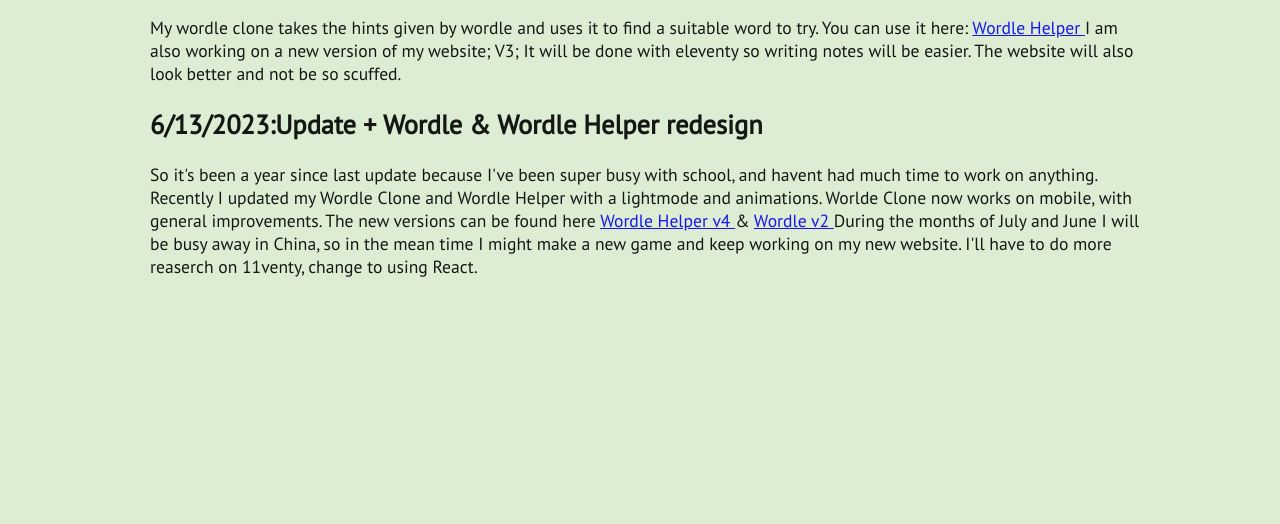
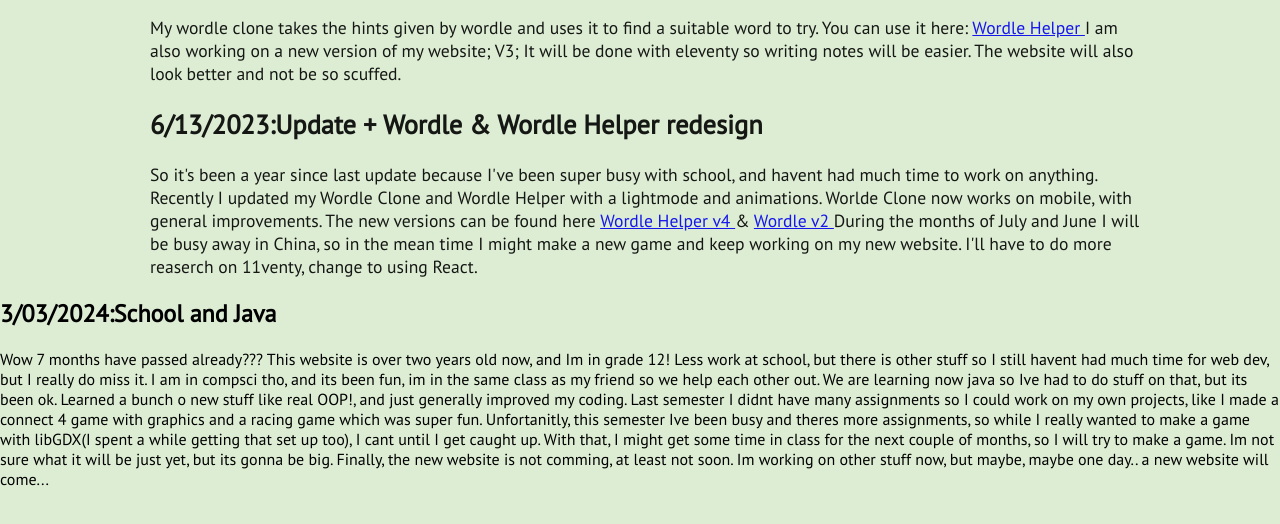
Before and after one commit to danieljunli/danieljunzhi.me, a plain HTML site: page Notebook.htm in a window 1280 px wide. Shown: the part 928-1452 px from the top of the page. Drawn offline with Linux system fonts and the light colour scheme.

Commit message:
Update Notebook.htm

```diff
--- a/Notebook.htm
+++ b/Notebook.htm
@@ -63,5 +63,14 @@
       During the months of July and June I will be busy away in China, so in the mean time I might make a new game and keep working on my new website. I'll have to do more reaserch on 11venty, change to using React.</p>
   </div>
 
+  <div class="note7">
+    <h2 class = "note4head">3/03/2024:School and Java</h2>
+    <p class = "note4more">Wow 7 months have passed already??? This website is over two years old now, and Im in grade 12! Less work at school, but there is other stuff so I still havent had much time for web dev, but I really do miss it.
+     I am in compsci tho, and its been fun, im in the same class as my friend so we help each other out. We are learning now java so Ive had to do stuff on that, but its been ok.
+      Learned a bunch o new stuff like real OOP!, and just generally improved my coding. Last semester I didnt have many assignments so I could work on my own projects, like I made a connect 4 game with graphics and a racing game which was super fun. Unfortanitly, this semester Ive been busy and theres more assignments, so while
+    I really wanted to make a game with libGDX(I spent a while getting that set up too), I cant until I get caught up. With that, I might get some time in class for the next couple of months, so I will try to make a game. Im not sure what it will be just yet, but its gonna be big. Finally, the new website is not comming, at least not soon.
+    Im working on other stuff now, but maybe, maybe one day.. a new website will come...</p>
+  </div>
+
 </body>
 </html>
```
